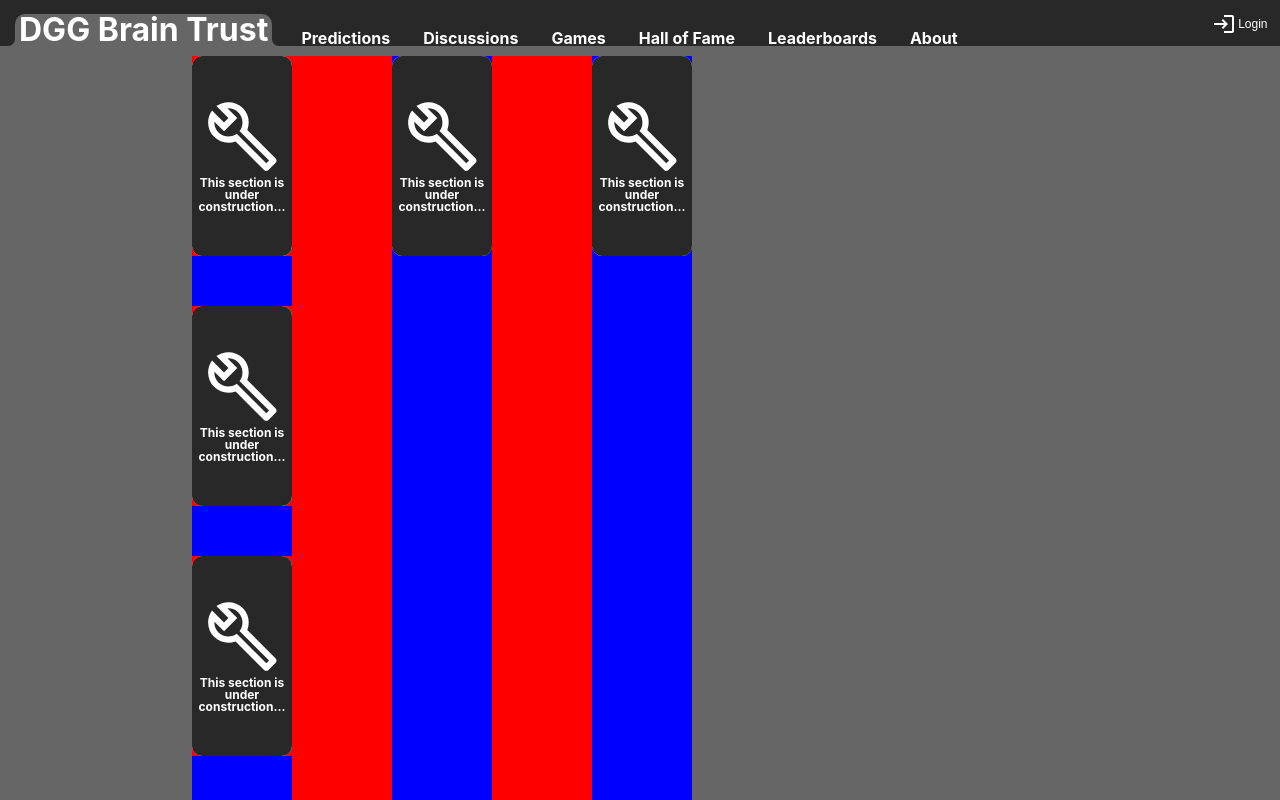
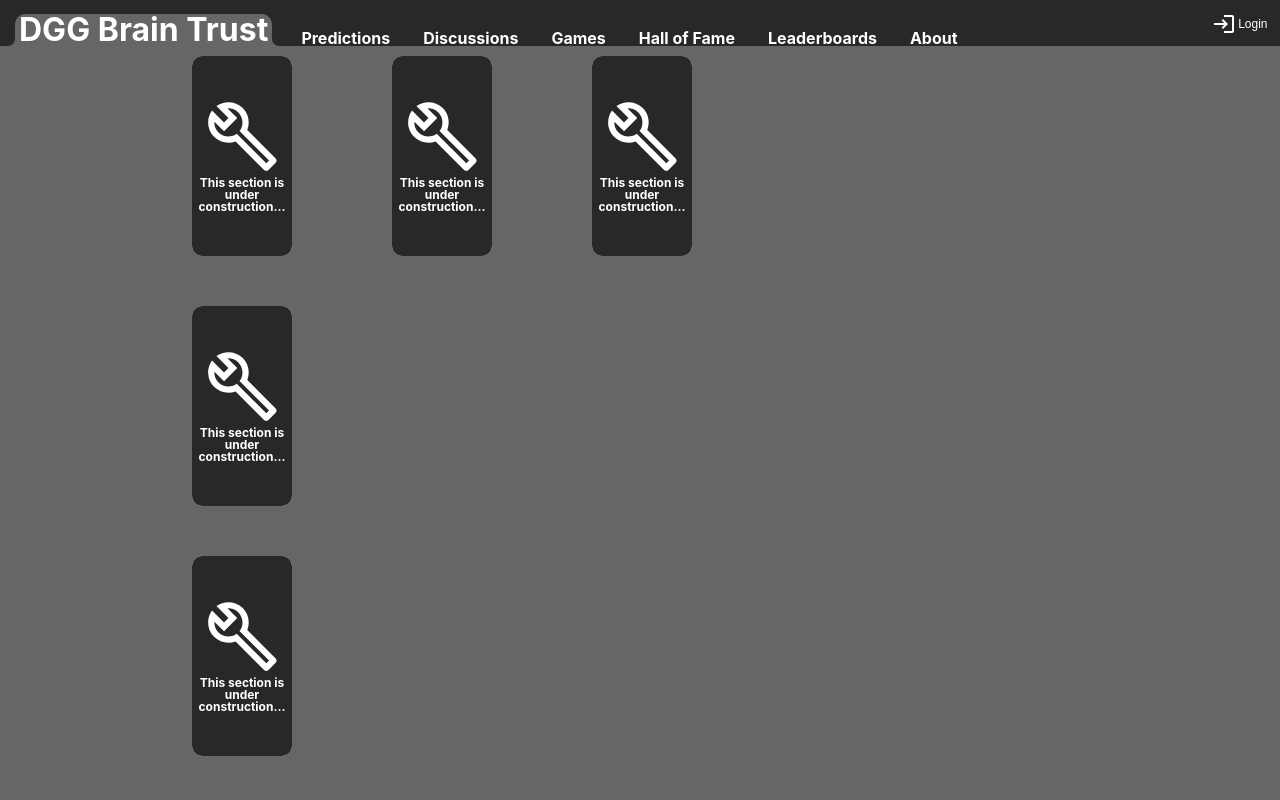
Before and after one commit to Drqrd/the-colosseum, a Next.js app: page / in a window 1280 px wide. Shown: the top 800 px of the page. Built offline with nearby package versions, Linux system fonts and the light colour scheme.

Commit message:
grid.module.scss - removed debug coloring

```diff
--- a/styles/modules/grid.module.scss
+++ b/styles/modules/grid.module.scss
@@ -7,11 +7,9 @@
 .row {
   display: flex;
   flex-direction: row;
-  background-color: red;
 }
 
 .col {
   display:flex;
   flex-direction: column;
-  background-color: blue;
 }
```
